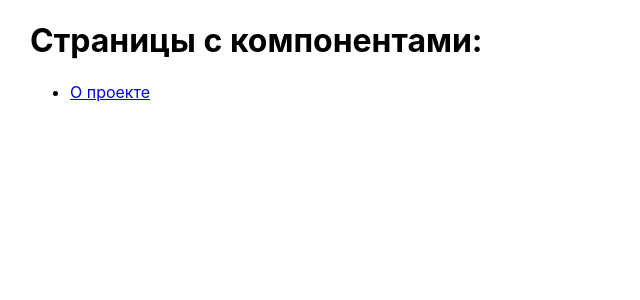
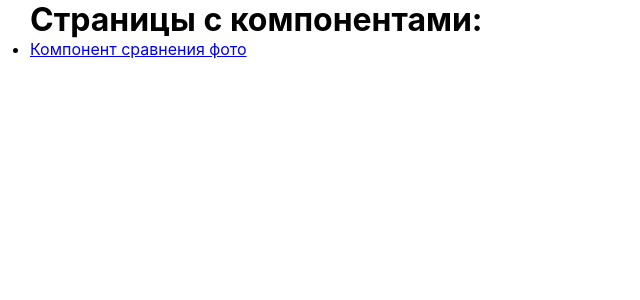
Before and after one commit to divasilevski/vite-react-ts-components, a React (Vite) app: page / in a window 1280 px wide. Shown: the top 300 px of the page, without its empty margins (0-640 px from the left). Built offline with nearby package versions, Linux system fonts and the light colour scheme.

Commit message:
ref: Название страницы

```diff
--- a/src/index.css
+++ b/src/index.css
@@ -1,5 +1,10 @@
+* {
+  margin: 0;
+  padding: 0;
+  box-sizing: border-box;
+}
+
 body {
-  margin: 0;
   font-family: -apple-system, BlinkMacSystemFont, 'Segoe UI', 'Roboto', 'Oxygen',
     'Ubuntu', 'Cantarell', 'Fira Sans', 'Droid Sans', 'Helvetica Neue',
     sans-serif;
--- a/src/pages/About.tsx
+++ /dev/null
@@ -1,7 +0,0 @@
-import * as React from 'react'
-
-export const AboutPage = () => (
-  <div>
-    <h1>AboutPage</h1>
-  </div>
-)
--- /dev/null
+++ b/src/pages/Compare.tsx
@@ -0,0 +1,7 @@
+import * as React from 'react'
+
+export const ComparePage = () => (
+  <div>
+    <p>Сравнение фото до и после:</p>
+  </div>
+)
--- a/src/pages/Home.tsx
+++ b/src/pages/Home.tsx
@@ -9,7 +9,7 @@ export const HomePage = () => (
       <ul>
         {routes.slice(1).map((route) => (
           <li key={route.path}>
-            <Link to={route.path}>{route.name || route.path}</Link>
+            <Link to={route.path}>{route.title || route.path}</Link>
           </li>
         ))}
       </ul>
--- a/src/router.ts
+++ b/src/router.ts
@@ -1,14 +1,18 @@
-import { AboutPage } from './pages/About'
+import { ComparePage } from './pages/Compare'
 import { HomePage } from './pages/Home'
 
 interface Route {
   path: string
   component: () => JSX.Element
-  name?: string
+  title?: string
 }
 
 export const routes: Route[] = [
   { path: '/', component: HomePage },
 
-  { path: '/about', name: 'О проекте', component: AboutPage },
+  {
+    path: '/compare',
+    title: 'Компонент сравнения фото',
+    component: ComparePage,
+  },
 ]
```
